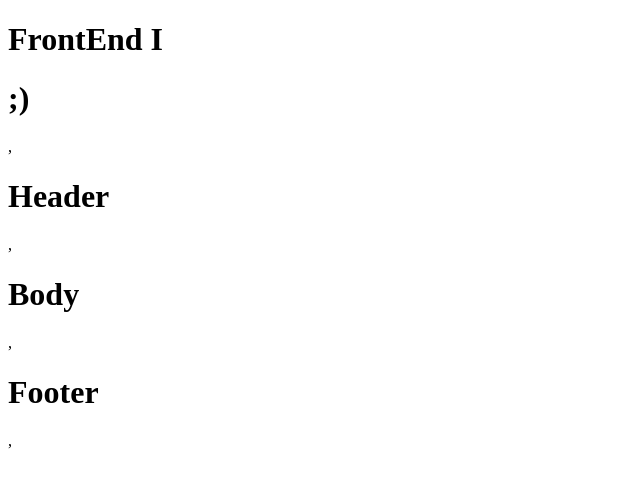
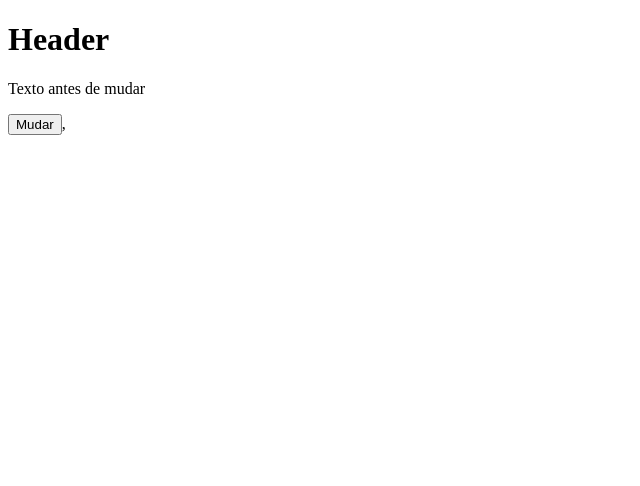
Before and after one commit to HzeelLutz/1023B-frontend, a React (Vite) app: page / in a window 1280 px wide. Shown: the top 486 px of the page, without its empty margins (0-640 px from the left). Built offline with nearby package versions, Linux system fonts and the light colour scheme.

Commit message:
aula de 09.06 props e states

```diff
--- a/src/App.tsx
+++ /dev/null
@@ -1,15 +0,0 @@
-function App() {
-
-  return ( //pq isso é um componente? pq retorna JSX, que é HTML com JS, e pode ser usado como um componente em outros lugares. Praq serve um componemnt? Serve para dividir a aplicação em partes menores, mais fáceis de entender e manter, injetar código.
-    //só pode ter uma div de retorn. ex.: não pode ter outro h1
-
-    <>
-      <h1>FrontEnd I</h1>
-      <h1>;)</h1>
-    </>
-
-    //ou vc incapsula dentro de outra tag ou você usa uma tag chamada fragment (<></>), que é uma tag vazia, que não renderiza nada no HTML final, mas permite que você retorne mais de um elemento. Exemplo:
-  )
-}
-
-export default App // export default é usado para exportar o componente App, assim ele pode ser importado em outros arquivos, como o main.tsx, que é o ponto de entrada da aplicação.
--- a/src/body.tsx
+++ /dev/null
@@ -1,7 +0,0 @@
-function Body(){
-    return (
-        <h1>Body</h1>
-    );
-}
-
-export default Body;
--- /dev/null
+++ b/src/container.tsx
@@ -0,0 +1,28 @@
+//props -> é utilizado para passar dados diferente para cada componente em sua criação
+
+//states -> Estados, salvam estados de variáveis do react e quando esses estados mudam,
+//automaticamente o react endente que ele precisa atualizar a tela para mostrar os novos valores do componente
+//super -> chama o construtor da classe pai, que é a classe React.Component
+//setState -> é utilizado para atualizar o estado do componente,
+//state -> é um objeto que contém os estados do componente,
+
+//antes de ter funções no react
+//class
+
+interface containerProps{
+    nome: string;
+}
+function Container(props: containerProps) {
+    let texto = "Texto antes de mudar"
+    function mudar() {
+        texto="texto depois de mudar"
+    }
+    return(
+        <>
+        <h1>{props.nome}</h1>
+        <p>{texto}</p>
+        <button onClick={mudar}>Mudar</button>
+        </>
+    )
+}
+export default Container;
--- a/src/footer.tsx
+++ /dev/null
@@ -1,9 +0,0 @@
-function Footer(){
-    return(
-        <footer>
-            <h1>Footer</h1>
-        </footer>
-    )
-}
-
-export default Footer;
--- a/src/header.tsx
+++ /dev/null
@@ -1,9 +0,0 @@
-function Header(){
-    return (
-        <header>
-        <h1>Header</h1>
-        </header>
-    );
-}
-
-export default Header;
--- a/src/main.tsx
+++ b/src/main.tsx
@@ -1,16 +1,10 @@
 import { StrictMode } from 'react'
 import { createRoot } from 'react-dom/client'
 //import './index.css'
-import App from './App.tsx'
-import Header  from './header.tsx'
-import Body from './body.tsx'
-import Footer from './footer.tsx'
+import Container  from './container.tsx'
 
 createRoot(document.getElementById('root')!).render(
   <StrictMode>
-    <App />,
-    <Header />,
-    <Body />,
-    <Footer />,
+    <Container nome="Header"/>,
   </StrictMode>,
 )
```
